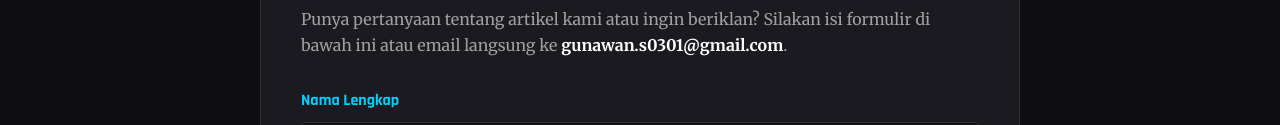
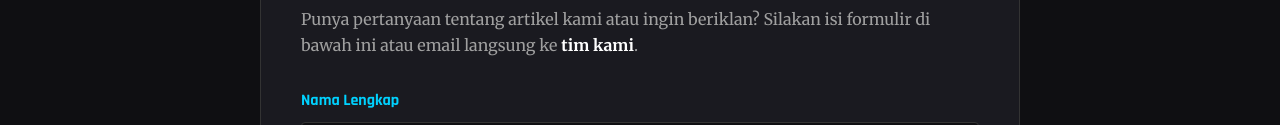
Before and after one commit to gunawan-youtube/gunawan.github.io, a plain HTML site: page contact.html in a window 1280 px wide. Shown: the part 227-352 px from the top of the page. Drawn offline with Linux system fonts and the light colour scheme.

Commit message:
Update contact.html

```diff
--- a/contact.html
+++ b/contact.html
@@ -72,7 +72,7 @@
             <!-- Update Email Text -->
             <p style="margin-bottom: 30px; color: #a0a0a0;">
                 Punya pertanyaan tentang artikel kami atau ingin beriklan? Silakan isi formulir di bawah ini atau email langsung ke
-                <strong style="color:white;">gunawan.s0301@gmail.com</strong>.
+                <strong style="color:white;">tim kami</strong>.
             </p>
 
             <!-- FORM SETUP (Menggunakan FormSubmit.co agar masuk ke Gmail kamu) -->
```
